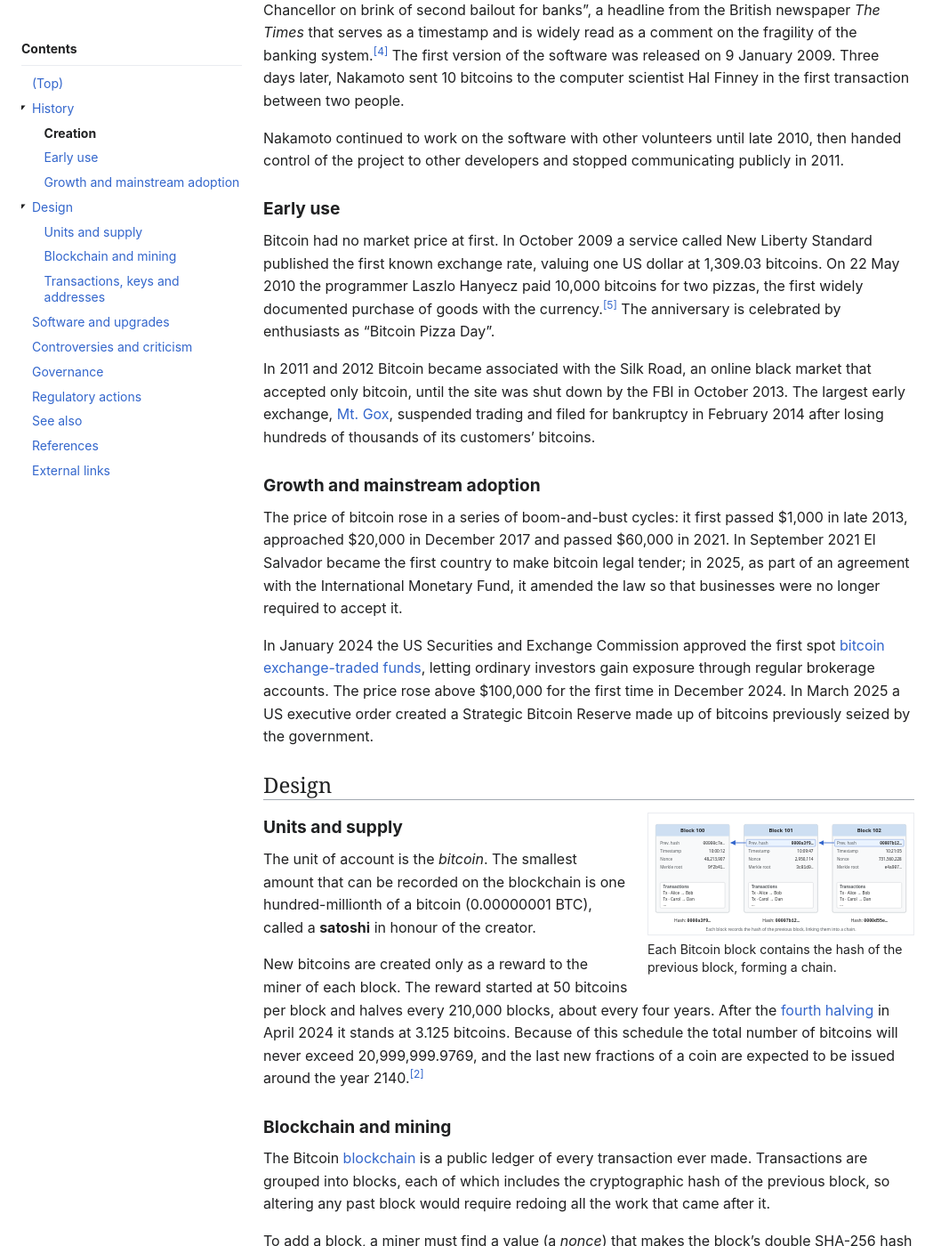
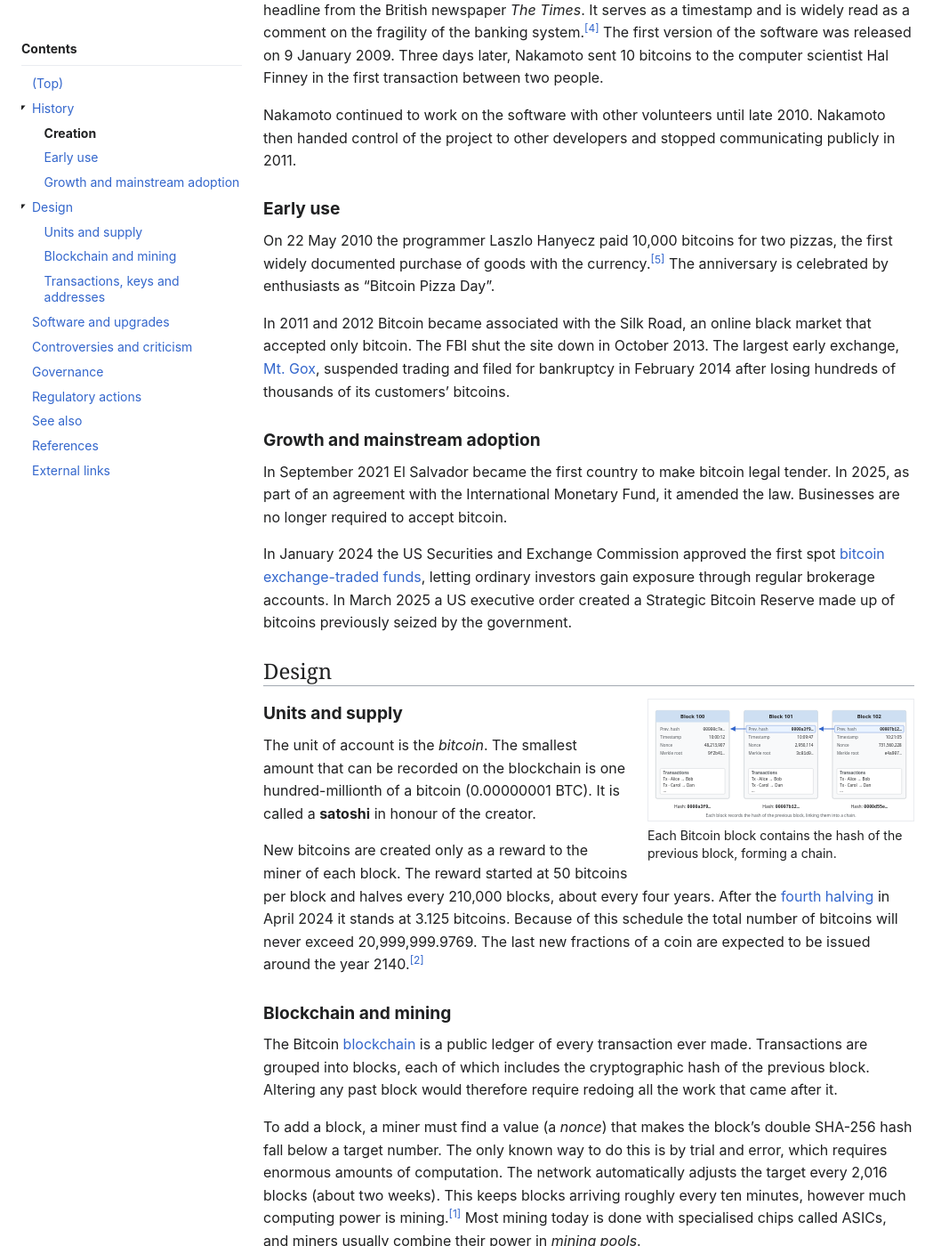
Before and after one commit to splytproject/SplytWiki, a Jekyll site: the page built from _wiki/Bitcoin.md, in a window 1280 px wide and 1400 px high, scrolled down 1235 px. Shown: the whole window at 89% size, without its empty margins (0-1067 px from the left). Built offline with Jekyll 4.4.1, drawn with Linux system fonts in a browser that asks for light colours; some of the changed text lies outside the part shown.

Commit message:
wiki: tighten Bitcoin, Ethereum and Solana prose; drop price and ranking talk
Split every sentence over 25 words. Remove bitcoin price milestones,
the first exchange rate, ether's "second-largest" ranking and the SOL
price remark, per the no-prices rule for coin pages.

Co-Authored-By: Claude Opus 5.5 <noreply@anthropic.com>

```diff
--- a/_wiki/Bitcoin.md
+++ b/_wiki/Bitcoin.md
@@ -33,33 +33,33 @@ infobox:
     - Website: "[bitcoin.org](https://bitcoin.org/)"
     - Repository: "[bitcoin/bitcoin](https://github.com/bitcoin/bitcoin)"
 ---
-**Bitcoin** (abbreviation: **BTC**; sign: **₿**) is the first decentralized [cryptocurrency](../Cryptocurrency/). It was described in a 2008 white paper by a person or group using the pseudonym [Satoshi Nakamoto](../Satoshi_Nakamoto/), and the network began operating in January 2009.[^whitepaper] Bitcoin allows people to send value directly to one another over the internet without relying on a bank, payment company or any other trusted intermediary.
+**Bitcoin** (abbreviation: **BTC**; sign: **₿**) is the first decentralized [cryptocurrency](../Cryptocurrency/). It was described in a 2008 white paper by a person or group using the pseudonym [Satoshi Nakamoto](../Satoshi_Nakamoto/). The network began operating in January 2009.[^whitepaper] Bitcoin allows people to send value directly to one another over the internet without relying on a bank, payment company or any other trusted intermediary.
 
-Transactions are verified by a network of computers, called *nodes*, and recorded in a public, append-only ledger known as a [blockchain](../Blockchain/). New blocks are added by *miners*, who compete to solve a computational puzzle in a process called [proof of work](../Proof_of_work/) and are rewarded with newly created bitcoins and transaction fees. The total supply is capped at just under 21 million bitcoins, and the rate at which new coins are created is [cut in half](../Bitcoin_halving/) roughly every four years.[^supply]
+Transactions are verified by a network of computers, called *nodes*, and recorded in a public, append-only ledger known as a [blockchain](../Blockchain/). New blocks are added by *miners*, who compete to solve a computational puzzle in a process called [proof of work](../Proof_of_work/). They are rewarded with newly created bitcoins and transaction fees. The total supply is capped at just under 21 million bitcoins. The rate at which new coins are created is [cut in half](../Bitcoin_halving/) roughly every four years.[^supply]
 
-Bitcoin has been praised as a censorship-resistant alternative to government-issued money and criticised for its price volatility, its energy consumption and its use in illicit transactions. It is by far the best-known cryptocurrency.
+Bitcoin has been praised as a censorship-resistant alternative to government-issued money. It has been criticised for its volatility, its energy consumption and its use in illicit transactions. It is by far the best-known cryptocurrency.
 
 ## History
 
 ### Creation
 
-The domain name *bitcoin.org* was registered on 18 August 2008. On 31 October 2008 Satoshi Nakamoto posted a paper titled *Bitcoin: A Peer-to-Peer Electronic Cash System* to a cryptography mailing list.[^mailing-list] It described a system for electronic payments that solved the *double-spending* problem without a central authority, by having participants agree on a single history of transactions secured by proof of work.
+The domain name *bitcoin.org* was registered on 18 August 2008. On 31 October 2008 Satoshi Nakamoto posted a paper titled *Bitcoin: A Peer-to-Peer Electronic Cash System* to a cryptography mailing list.[^mailing-list] It described a system for electronic payments that solved the *double-spending* problem without a central authority. Participants agree on a single history of transactions, secured by proof of work.
 
-Nakamoto mined the first block, known as the *genesis block*, on 3 January 2009. Embedded in it was the text "The Times 03/Jan/2009 Chancellor on brink of second bailout for banks", a headline from the British newspaper *The Times* that serves as a timestamp and is widely read as a comment on the fragility of the banking system.[^genesis] The first version of the software was released on 9 January 2009. Three days later, Nakamoto sent 10 bitcoins to the computer scientist Hal Finney in the first transaction between two people.
+Nakamoto mined the first block, known as the *genesis block*, on 3 January 2009. Embedded in it was the text "The Times 03/Jan/2009 Chancellor on brink of second bailout for banks", a headline from the British newspaper *The Times*. It serves as a timestamp and is widely read as a comment on the fragility of the banking system.[^genesis] The first version of the software was released on 9 January 2009. Three days later, Nakamoto sent 10 bitcoins to the computer scientist Hal Finney in the first transaction between two people.
 
-Nakamoto continued to work on the software with other volunteers until late 2010, then handed control of the project to other developers and stopped communicating publicly in 2011.
+Nakamoto continued to work on the software with other volunteers until late 2010. Nakamoto then handed control of the project to other developers and stopped communicating publicly in 2011.
 
 ### Early use
 
-Bitcoin had no market price at first. In October 2009 a service called New Liberty Standard published the first known exchange rate, valuing one US dollar at 1,309.03 bitcoins. On 22 May 2010 the programmer Laszlo Hanyecz paid 10,000 bitcoins for two pizzas, the first widely documented purchase of goods with the currency.[^pizza] The anniversary is celebrated by enthusiasts as "Bitcoin Pizza Day".
+On 22 May 2010 the programmer Laszlo Hanyecz paid 10,000 bitcoins for two pizzas, the first widely documented purchase of goods with the currency.[^pizza] The anniversary is celebrated by enthusiasts as "Bitcoin Pizza Day".
 
-In 2011 and 2012 Bitcoin became associated with the Silk Road, an online black market that accepted only bitcoin, until the site was shut down by the FBI in October 2013. The largest early exchange, [Mt. Gox](../Mt_Gox_collapse/), suspended trading and filed for bankruptcy in February 2014 after losing hundreds of thousands of its customers' bitcoins.
+In 2011 and 2012 Bitcoin became associated with the Silk Road, an online black market that accepted only bitcoin. The FBI shut the site down in October 2013. The largest early exchange, [Mt. Gox](../Mt_Gox_collapse/), suspended trading and filed for bankruptcy in February 2014 after losing hundreds of thousands of its customers' bitcoins.
 
 ### Growth and mainstream adoption
 
-The price of bitcoin rose in a series of boom-and-bust cycles: it first passed $1,000 in late 2013, approached $20,000 in December 2017 and passed $60,000 in 2021. In September 2021 El Salvador became the first country to make bitcoin legal tender; in 2025, as part of an agreement with the International Monetary Fund, it amended the law so that businesses were no longer required to accept it.
+In September 2021 El Salvador became the first country to make bitcoin legal tender. In 2025, as part of an agreement with the International Monetary Fund, it amended the law. Businesses are no longer required to accept bitcoin.
 
-In January 2024 the US Securities and Exchange Commission approved the first spot [bitcoin exchange-traded funds](../Bitcoin_exchange-traded_funds/), letting ordinary investors gain exposure through regular brokerage accounts. The price rose above $100,000 for the first time in December 2024. In March 2025 a US executive order created a Strategic Bitcoin Reserve made up of bitcoins previously seized by the government.
+In January 2024 the US Securities and Exchange Commission approved the first spot [bitcoin exchange-traded funds](../Bitcoin_exchange-traded_funds/), letting ordinary investors gain exposure through regular brokerage accounts. In March 2025 a US executive order created a Strategic Bitcoin Reserve made up of bitcoins previously seized by the government.
 
 ## Design
 
@@ -67,21 +67,21 @@ In January 2024 the US Securities and Exchange Commission approved the first spo
 
 ### Units and supply
 
-The unit of account is the *bitcoin*. The smallest amount that can be recorded on the blockchain is one hundred-millionth of a bitcoin (0.00000001 BTC), called a **satoshi** in honour of the creator.
+The unit of account is the *bitcoin*. The smallest amount that can be recorded on the blockchain is one hundred-millionth of a bitcoin (0.00000001 BTC). It is called a **satoshi** in honour of the creator.
 
-New bitcoins are created only as a reward to the miner of each block. The reward started at 50 bitcoins per block and halves every 210,000 blocks, about every four years. After the [fourth halving](../Bitcoin_halving/) in April 2024 it stands at 3.125 bitcoins. Because of this schedule the total number of bitcoins will never exceed 20,999,999.9769, and the last new fractions of a coin are expected to be issued around the year 2140.[^supply]
+New bitcoins are created only as a reward to the miner of each block. The reward started at 50 bitcoins per block and halves every 210,000 blocks, about every four years. After the [fourth halving](../Bitcoin_halving/) in April 2024 it stands at 3.125 bitcoins. Because of this schedule the total number of bitcoins will never exceed 20,999,999.9769. The last new fractions of a coin are expected to be issued around the year 2140.[^supply]
 
 ### Blockchain and mining
 
-The Bitcoin [blockchain](../Blockchain/) is a public ledger of every transaction ever made. Transactions are grouped into blocks, each of which includes the cryptographic hash of the previous block, so altering any past block would require redoing all the work that came after it.
+The Bitcoin [blockchain](../Blockchain/) is a public ledger of every transaction ever made. Transactions are grouped into blocks, each of which includes the cryptographic hash of the previous block. Altering any past block would therefore require redoing all the work that came after it.
 
-To add a block, a miner must find a value (a *nonce*) that makes the block's double SHA-256 hash fall below a target number. The only known way to do this is by trial and error, which requires enormous amounts of computation. The network automatically adjusts the target every 2,016 blocks (about two weeks) so that a block is found roughly every ten minutes regardless of how much computing power is mining.[^whitepaper] Most mining today is done with specialised chips called ASICs, and miners usually combine their power in *mining pools*.
+To add a block, a miner must find a value (a *nonce*) that makes the block's double SHA-256 hash fall below a target number. The only known way to do this is by trial and error, which requires enormous amounts of computation. The network automatically adjusts the target every 2,016 blocks (about two weeks). This keeps blocks arriving roughly every ten minutes, however much computing power is mining.[^whitepaper] Most mining today is done with specialised chips called ASICs, and miners usually combine their power in *mining pools*.
 
 ### Transactions, keys and addresses
 
 Ownership of bitcoins is controlled by cryptographic keys. A user's [wallet](../Cryptocurrency_wallet/) holds *private keys*, from which public keys and *addresses* are derived. To spend coins, a user signs a transaction with the private key; anyone can verify the signature using the public key, but cannot forge it. Bitcoin originally used the ECDSA signature scheme over the secp256k1 curve and added Schnorr signatures with the Taproot upgrade in 2021.
 
-Bitcoin addresses are *pseudonymous*: they are not linked to real-world identities on the blockchain itself, but because every transaction is public, they can often be traced by analysing patterns of use.
+Bitcoin addresses are *pseudonymous*: they are not linked to real-world identities on the blockchain itself. But every transaction is public, so addresses can often be traced by analysing patterns of use.
 
 ## Software and upgrades
 
@@ -92,15 +92,15 @@ Notable upgrades include:
 - **Segregated Witness (SegWit)**, activated in August 2017, which changed how signature data is stored and fixed a flaw known as transaction malleability.
 - **Taproot**, activated in November 2021, which added Schnorr signatures and made complex transactions more private and efficient.
 
-Disagreements over how to scale the network led to a split in August 2017, when a group that wanted larger blocks created a separate currency, **Bitcoin Cash**.
+Disagreements over how to scale the network led to a split in August 2017. A group that wanted larger blocks created a separate currency, **Bitcoin Cash**.
 
 The **Lightning Network** is a "layer-2" system built on top of Bitcoin. It lets users open payment channels and exchange many small, fast payments off-chain, settling only the final balance on the main blockchain.[^lightning]
 
 ## Controversies and criticism
 
-Supporters argue that Bitcoin's fixed supply makes it a hedge against inflation, sometimes calling it "digital gold", and that it gives people who are excluded from the banking system, or who live under repressive governments, a way to store and send value.
+Supporters argue that Bitcoin's fixed supply makes it a hedge against inflation, sometimes calling it "digital gold". They also say it gives people outside the banking system, or under repressive governments, a way to store and send value.
 
-Critics point to its extreme price volatility, its limited use for everyday purchases and the energy used by proof-of-work mining, which is comparable to that of a medium-sized country according to the Cambridge Bitcoin Electricity Consumption Index.[^cbeci] Bitcoin has also been used for ransomware payments and other crimes, although blockchain analysis firms report that illicit activity makes up a small share of total transaction volume.
+Critics point to its volatility, its limited use for everyday purchases and the energy used by proof-of-work mining. The Cambridge Bitcoin Electricity Consumption Index puts that energy use on a par with a medium-sized country.[^cbeci] Bitcoin has also been used for ransomware payments and other crimes. Blockchain analysis firms report, however, that illicit activity makes up a small share of total transaction volume.
 
 ## Governance
 
```
Also changed, not shown: other parts of _wiki/Bitcoin.md (+2 -2 lines), _wiki/Ethereum.md (+12 -12 lines), _wiki/Solana.md (+10 -10 lines).
